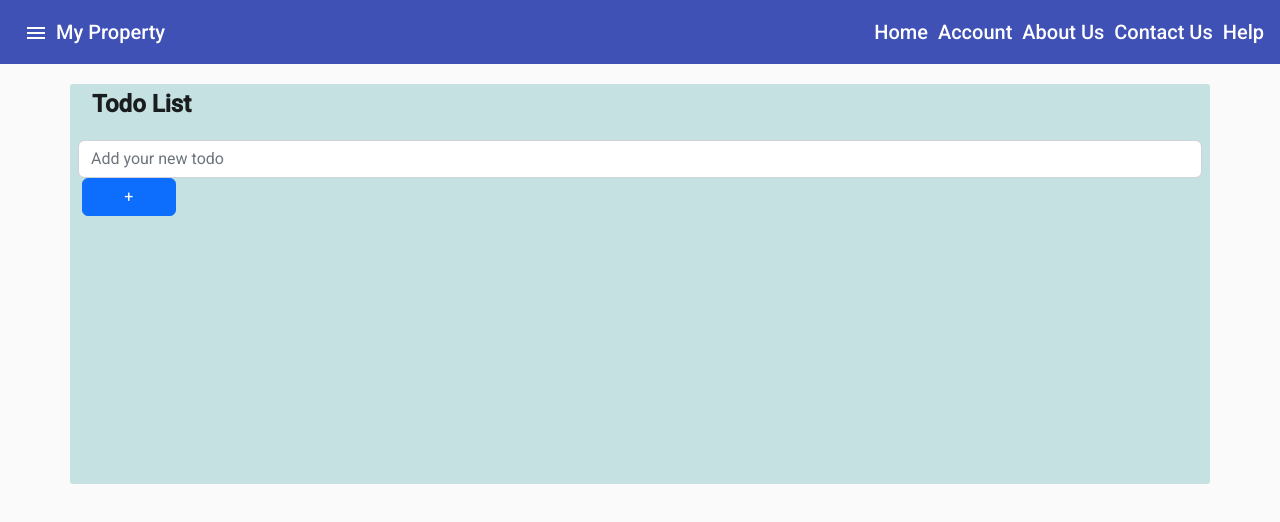
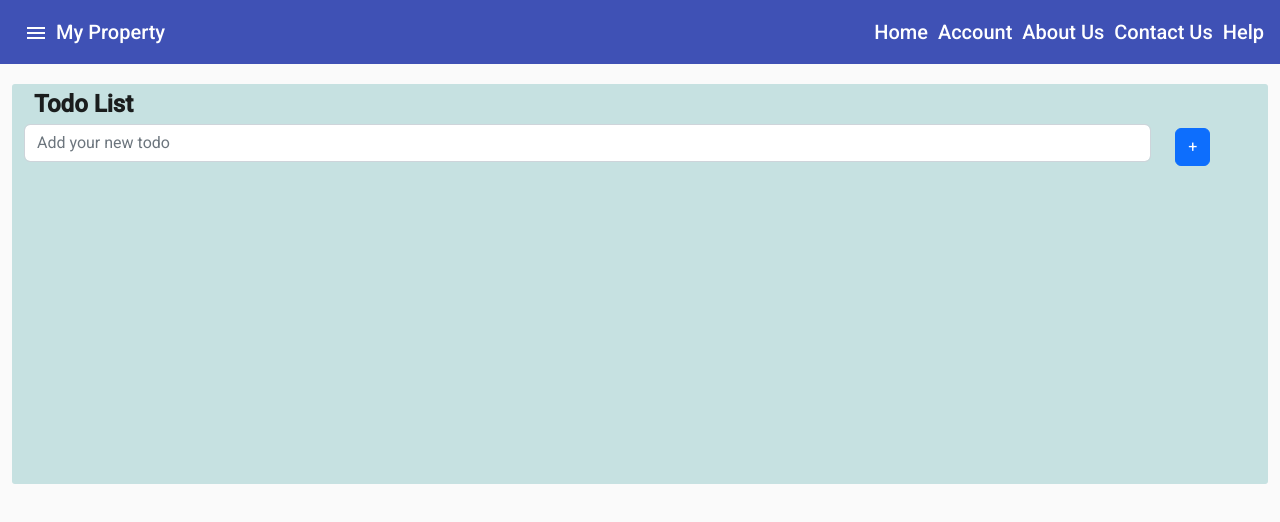
Before and after one commit to viraj02/angulardemo, an Angular app: page /todo in a window 1280 px wide. Shown: the top 522 px of the page. Built offline with nearby package versions, Linux system fonts and the light colour scheme.

Commit message:
Basic class changes

```diff
--- a/src/app/todo/main/main.component.html
+++ b/src/app/todo/main/main.component.html
@@ -1,17 +1,21 @@
-<div class="container-fluid todo-wrapper">
+<div class="todo-wrapper container-fluid">
 
-    <div class="todo-container container">
+    <div class="todo-container container-fluid">
 
         <div class="row">
             <div class="title col-12">Todo List</div>
         </div>
 
-        <div class="row mt-2 p-2">
-            <input type="text" class="form-control add-todo-textfield col-lg-1"
-                [value]="todoInput"
-                (keyup)="todoChange($event)"
-                placeholder="Add your new todo">
-            <button class="btn btn-primary col-lg-1 mx-1" (click)="addNewTodoTask()">+</button>
+        <div class="row">
+            <div class="col-sm-12 col-md-8 col-lg-11">
+                <input type="text" class="form-control add-todo-textfield"
+                    [value]="todoInput"
+                    (keyup)="todoChange($event)"
+                    placeholder="Add your new todo">
+            </div>
+            <div class="col-sm-12 col-md-4 col-lg-1 mt-sm-1">
+                <button class="btn btn-primary" (click)="addNewTodoTask()">+</button>
+            </div>
         </div>
 
         <div class="row">
```
